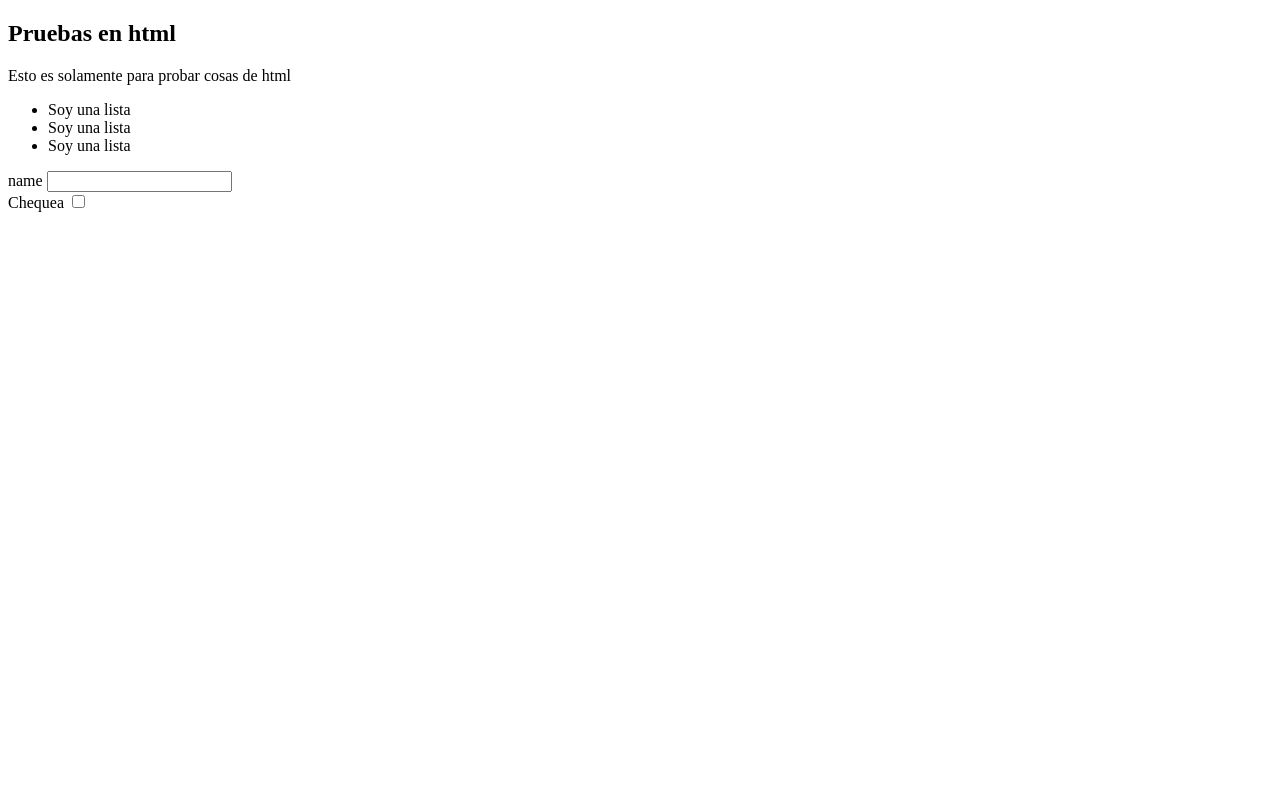
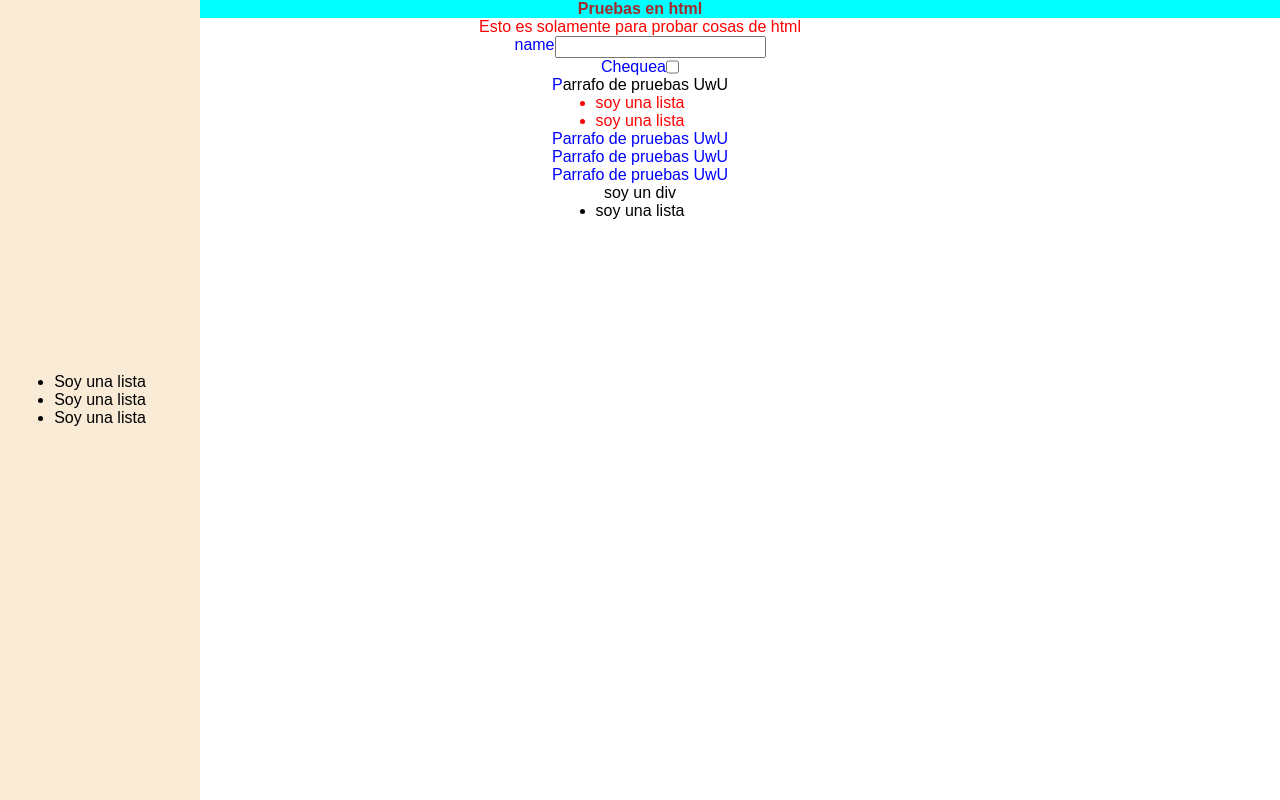
Before and after one commit to CalvinRBobadillaF/CalvinR, a plain HTML site: page pruebas.html in a window 1280 px wide. Drawn offline with Linux system fonts and the light colour scheme.

Commit message:
Nuevos cambios, barra de navegacion en proceso, y nuevos descubrimientos en css

```diff
--- /dev/null
+++ b/pruebas.css
@@ -0,0 +1,91 @@
+*  {
+    font-size: 16px;
+    margin: 0%;
+    padding: 0%;
+    font-family: Arial, Helvetica, sans-serif;
+    box-sizing: border-box;
+}
+
+.Titulo {
+    display: flex;
+    justify-content: center;
+    background-color: aqua;
+    color: brown;
+}
+
+.div1 > ul{
+    color: red;
+    display: flex;
+    justify-content: center;
+
+    flex-wrap: wrap;
+    flex-direction: column;
+
+}
+p ~ p {
+    color: blue;
+}
+
+.div1 p:hover {
+    color: aqua;
+}
+
+.div2 p:nth-child(2) {
+    color: chocolate;
+}
+
+ .div1 p::first-letter {
+    color: blue;
+}
+p::before {
+
+}
+p::after {
+
+}
+::placeholder {
+    color: darkgoldenrod;
+
+}
+
+.container {
+    background-color: aqua;
+    position: fixed;
+    top: 0;
+    left: 0;
+    width: 200px;
+    height: 100%;
+    background-color: antiquewhite;
+    display: flex;
+    flex-direction: column;
+    justify-content: center;
+    align-items: center;
+    padding: 20px;
+}
+
+h1 + p {
+    display: flex;
+    justify-content: center;
+    color: red;
+}
+
+.div1 {
+    display: flex;
+    justify-content: center;
+    flex-direction: column;
+    align-items: center;
+}
+
+form {
+    color: blue;
+    display: flex;
+    justify-content: center;
+}
+
+.div3 {
+    display: flex;
+    justify-content: center;
+    flex-direction: column;
+    align-items: center;
+
+}
--- a/pruebas.html
+++ b/pruebas.html
@@ -3,17 +3,18 @@
 <head>
     <meta charset="UTF-8">
     <meta name="viewport" content="width=device-width, initial-scale=1.0">
+    <link rel="stylesheet" href="pruebas.css">
     <title>Experimentos</title>
 </head>
 <body>
     <section>
-        <h1>Pruebas en html</h1>
+        <h1 class="Titulo">Pruebas en html</h1>
         <p>Esto es solamente para probar cosas de html</p>
-        <nav>
+        <nav class="container">
             <ul>
-                <li>Soy una lista</li>
-                <li>Soy una lista</li>
-                <li>Soy una lista</li>
+                <li class="item">Soy una lista</li>
+                <li class="item">Soy una lista</li>
+                <li class="item">Soy una lista</li>
             </ul>
         </nav>
         <form action="">
@@ -24,6 +25,23 @@
             <label for="Sheck">Chequea </label>
             <input type="checkbox" name="Chequea" id="Sheck">
         </form>
+        <div class="div1">
+            <p>Parrafo de pruebas UwU</p>
+            <ul>
+                <li>soy una lista</li>
+                <li>soy una lista</li>
+            </ul>
+            <p>Parrafo de pruebas UwU</p>
+            <p>Parrafo de pruebas UwU</p>
+            <p>Parrafo de pruebas UwU</p>
+        </div>
+        <div class="div3">
+            <p>soy un div</p>
+            <ul>
+                <li>soy una lista</li>
+            </ul>
+        </div>
+
     </section>
 
 </body>
--- a/styles.css
+++ b/styles.css
@@ -5,11 +5,26 @@
 
 }
 
-.h1 {
+.container {
+    display: flex;
+    justify-content: center;
+    background-color: rgb(160, 137, 101);
+    color: rgb(26, 2, 2);
+}
 
-    background-color: gray;
-    font-size: auto;
-    color: bisque;
+.item {
+    display: flex;
     justify-content: center;
+    color: brown;
+    background-color: rgb(249, 224, 184);
 
 }
+.nav {
+    color: red;
+    background-color: antiquewhite;
+    display: flex;
+    flex-direction: column;
+    position: absolute;
+    top: 50px;
+    left: 0px;
+}
```
Also changed, not shown: index.html (+12 -8 lines).
